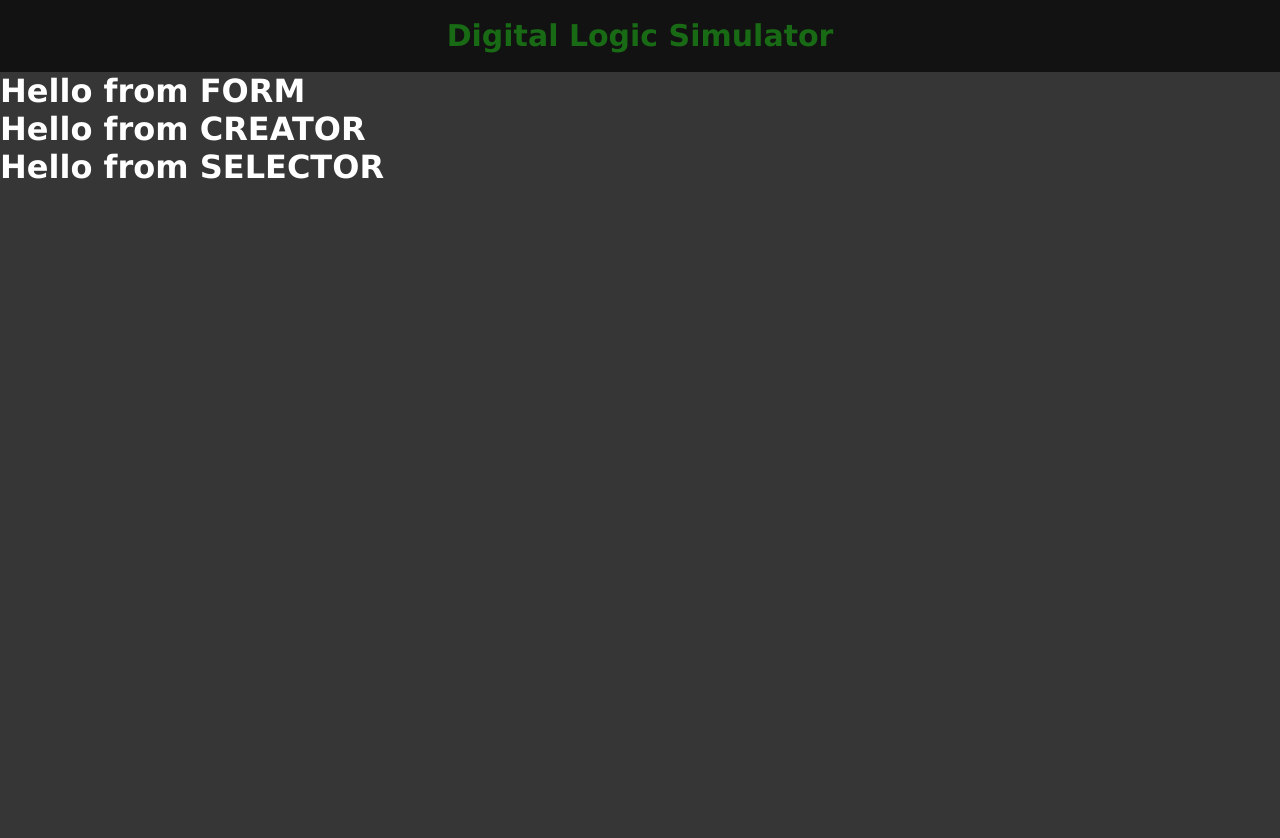
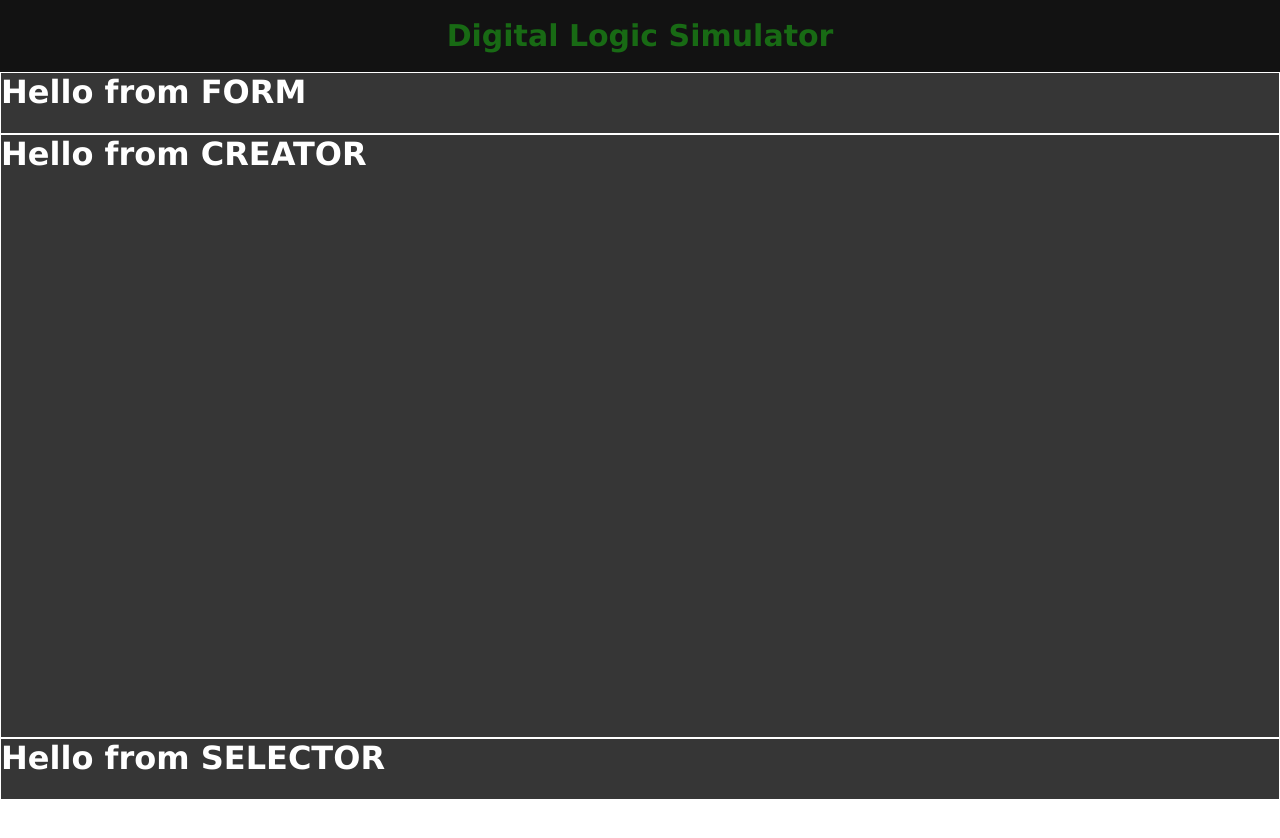
Before and after one commit to NeoCephei/digital_logic_simulator, a React (Create React App) app in the folder client/: page / in a window 1280 px wide. Shown: the top 838 px of the page. After the commit the page ends 800 px from the top, so only its background shows below. Built offline with nearby package versions, Linux system fonts and the light colour scheme.

Commit message:
style: Proper width/height for dashboard components

```diff
--- a/client/src/App.css
+++ b/client/src/App.css
@@ -13,5 +13,6 @@
 .App{
   width: 100vw;
   height: 100vh;
-  background-color: #121212
+  background-color: #121212;
+  overflow: hidden;
 }
--- a/client/src/components/dashboard/dashboard.css
+++ b/client/src/components/dashboard/dashboard.css
@@ -4,7 +4,7 @@
   align-content: center;
 
   width: 100%;
-  height: 100%;
+  height: calc(100% - 72px);
 
   background-color: #363636;
 }
--- a/client/src/components/dashboard/lc_creator/lc_creator.css
+++ b/client/src/components/dashboard/lc_creator/lc_creator.css
@@ -0,0 +1,9 @@
+.lc_creator{
+  display: flex;
+  flex-direction: row;
+
+
+  border: 1px solid #fff;
+  width: calc(100%-2px);
+  height: 100%;
+}
--- a/client/src/components/dashboard/lc_form/lc_form.css
+++ b/client/src/components/dashboard/lc_form/lc_form.css
@@ -0,0 +1,5 @@
+.lc_form{
+  border: 1px solid #fff;
+  width: calc(100%-2px);
+  height: 10%;
+}
--- a/client/src/components/dashboard/lc_selector/lc_selector.css
+++ b/client/src/components/dashboard/lc_selector/lc_selector.css
@@ -0,0 +1,5 @@
+.lc_selector{
+  border: 1px solid #fff;
+  width: calc(100%-2px);
+  height: 10%;
+}
```
Also changed, not shown: client/src/components/dashboard/lc_creator/creator_board/creator_board.css (added), client/src/components/dashboard/lc_creator/creator_board/creator_board.js (added), client/src/components/dashboard/lc_creator/creator_inputs/creator_inputs.css (added), client/src/components/dashboard/lc_creator/creator_inputs/creator_inputs.js (added), client/src/components/dashboard/lc_creator/creator_outputs/creator_outputs.css (added), client/src/components/dashboard/lc_creator/creator_outputs/creator_outputs.js (added).
